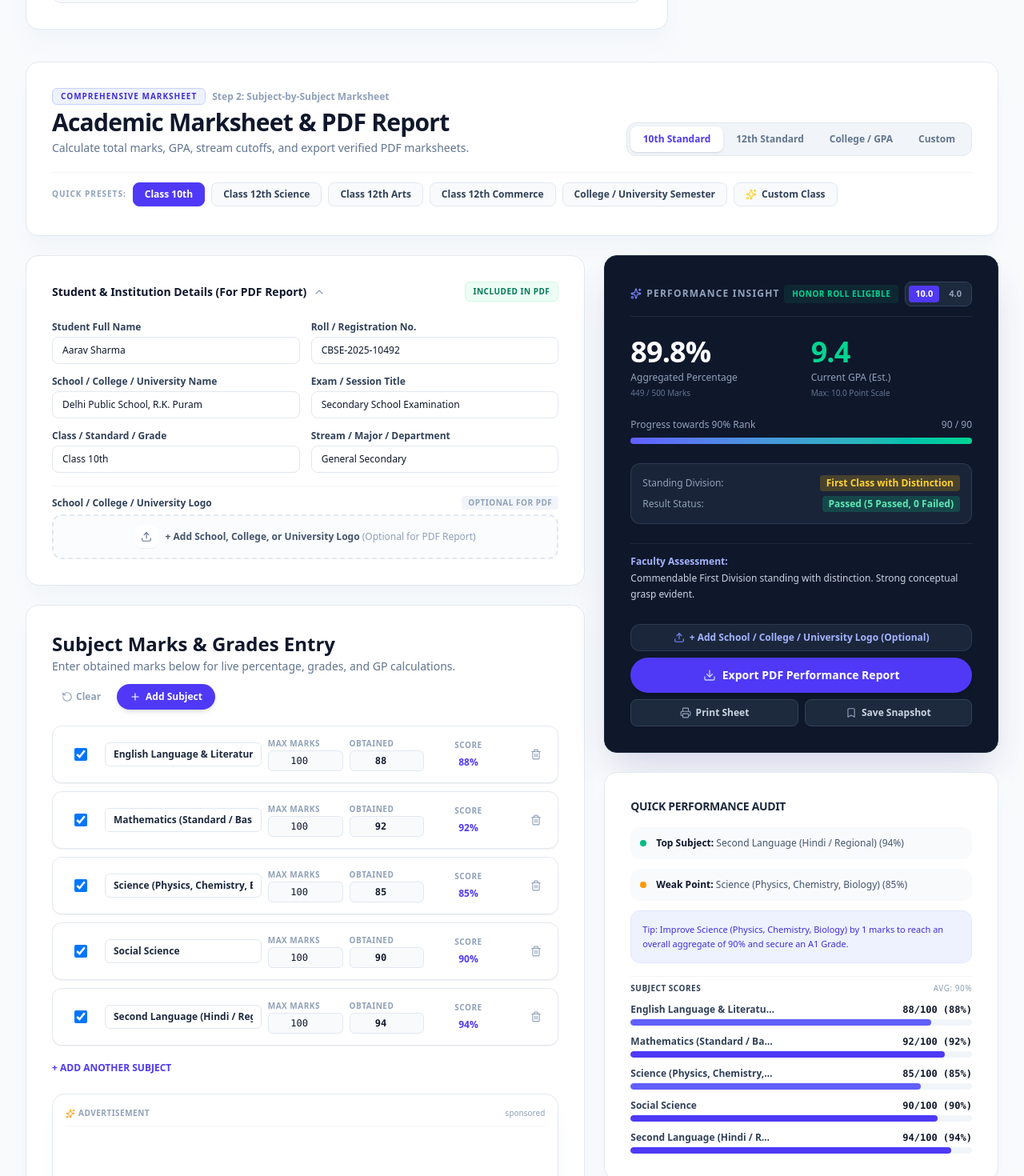
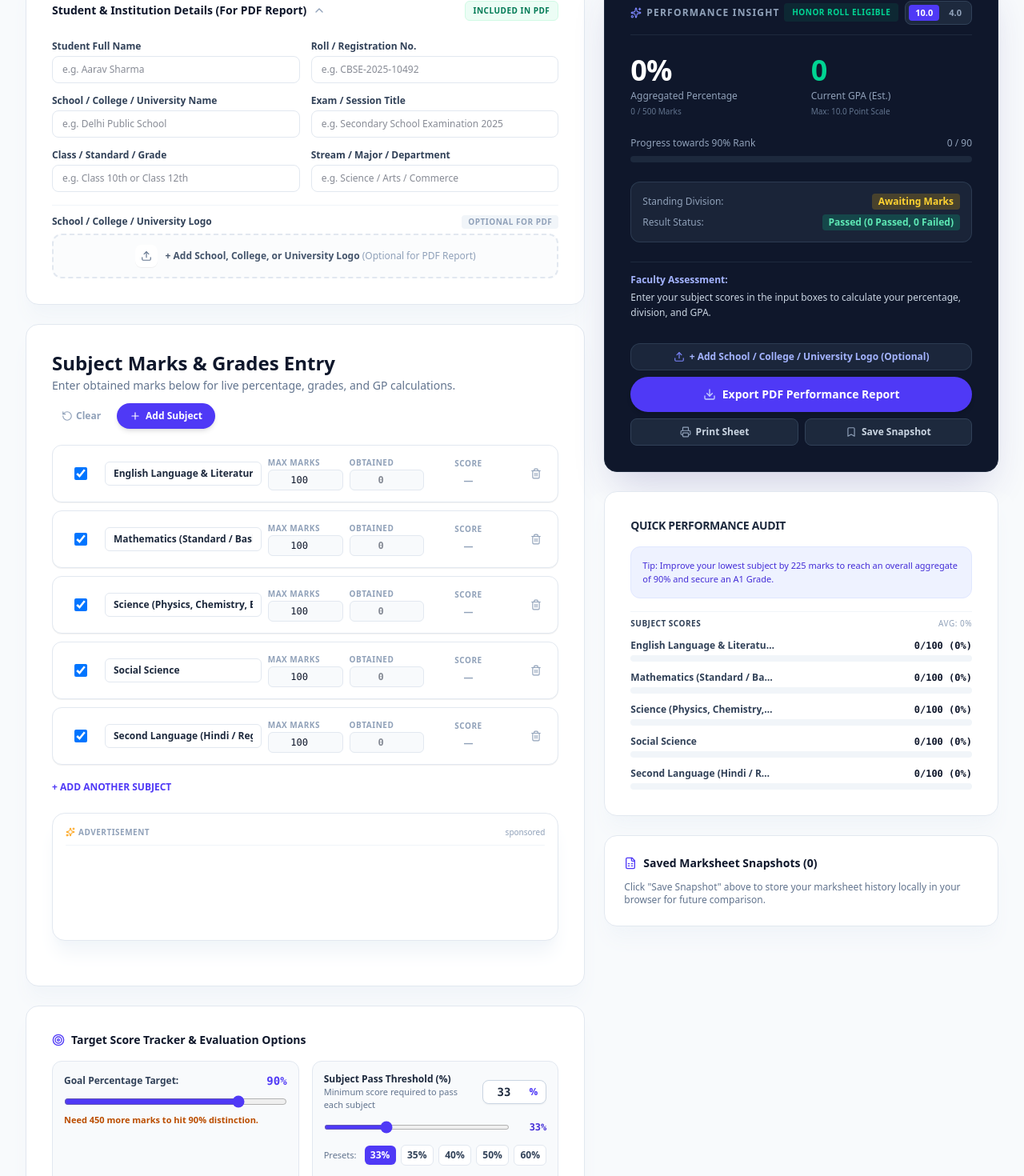
Before and after one commit to learner-suresh/result_persentage_calculator, a React (Vite) app: page / in a window 1280 px wide. Shown: the part 920-2390 px from the top of the page at 80% size. Built offline with nearby package versions, Linux system fonts and the light colour scheme.

Commit message:
feat: make marks inputs optional and reset initial state
Update `obtainedMarks` to allow empty values, reset default student data, and adjust calculator logic to handle empty input states gracefully.

```diff
--- a/src/components/Dashboard.tsx
+++ b/src/components/Dashboard.tsx
@@ -51,13 +51,13 @@ export function Dashboard() {
 
   // Student metadata
   const [studentInfo, setStudentInfo] = useState<StudentInfo>({
-    studentName: 'Aarav Sharma',
-    rollNumber: 'CBSE-2025-10492',
-    standard: 'Class 10th',
-    streamOrMajor: 'General Secondary',
-    institutionName: 'Delhi Public School, R.K. Puram',
-    academicYear: '2025–2026',
-    examTitle: 'Secondary School Examination',
+    studentName: '',
+    rollNumber: '',
+    standard: '',
+    streamOrMajor: '',
+    institutionName: '',
+    academicYear: '',
+    examTitle: '',
   });
 
   // Subjects state
@@ -67,7 +67,7 @@ export function Dashboard() {
       id: `sub-${idx}-${Date.now()}`,
       name: s.name,
       maxMarks: s.maxMarks,
-      obtainedMarks: s.obtainedMarks,
+      obtainedMarks: s.obtainedMarks ?? '',
       credits: s.credits || 1,
       included: true,
     }));
@@ -96,7 +96,7 @@ export function Dashboard() {
         id: `sub-${idx}-${Date.now()}`,
         name: s.name,
         maxMarks: s.maxMarks,
-        obtainedMarks: s.obtainedMarks,
+        obtainedMarks: s.obtainedMarks ?? '',
         credits: s.credits || (preset.standard === 'college' ? 3 : 1),
         included: true,
       }))
@@ -178,10 +178,10 @@ export function Dashboard() {
       // Custom standard
       setActivePresetId('custom-class');
       setSubjects([
-        { id: `sub-1-${Date.now()}`, name: 'Subject 1', maxMarks: 100, obtainedMarks: 85, included: true },
-        { id: `sub-2-${Date.now()}`, name: 'Subject 2', maxMarks: 100, obtainedMarks: 78, included: true },
-        { id: `sub-3-${Date.now()}`, name: 'Subject 3', maxMarks: 100, obtainedMarks: 92, included: true },
-        { id: `sub-4-${Date.now()}`, name: 'Subject 4', maxMarks: 100, obtainedMarks: 88, included: true },
+        { id: `sub-1-${Date.now()}`, name: 'Subject 1', maxMarks: 100, obtainedMarks: '', included: true },
+        { id: `sub-2-${Date.now()}`, name: 'Subject 2', maxMarks: 100, obtainedMarks: '', included: true },
+        { id: `sub-3-${Date.now()}`, name: 'Subject 3', maxMarks: 100, obtainedMarks: '', included: true },
+        { id: `sub-4-${Date.now()}`, name: 'Subject 4', maxMarks: 100, obtainedMarks: '', included: true },
       ]);
       setStudentInfo((prev) => ({
         ...prev,
@@ -252,7 +252,7 @@ export function Dashboard() {
       id: `sub-${Date.now()}`,
       name: `Subject ${subjects.length + 1}`,
       maxMarks: 100,
-      obtainedMarks: 75,
+      obtainedMarks: '',
       credits: standard === 'college' ? 3 : 1,
       included: true,
     };
@@ -273,7 +273,7 @@ export function Dashboard() {
     setSubjects(
       subjects.map((s) => ({
         ...s,
-        obtainedMarks: 0,
+        obtainedMarks: '',
       }))
     );
   };
@@ -298,7 +298,7 @@ export function Dashboard() {
         colors: ['#3b82f6', '#10b981', '#f59e0b', '#6366f1'],
       });
     }
-    generatePerformanceReportPDF(studentInfo, subjects, result);
+    generatePerformanceReportPDF(studentInfo, subjects, result, passThreshold);
   };
 
   // Save report to history
@@ -548,9 +548,39 @@ export function Dashboard() {
                   <ChevronDown className="w-4 h-4 text-slate-400" />
                 )}
               </button>
-              <span className="text-[10px] font-bold uppercase tracking-wider text-emerald-700 bg-emerald-50 px-2.5 py-1 rounded-md border border-emerald-100">
-                Included in PDF
-              </span>
+              <div className="flex items-center gap-2">
+                {Boolean(
+                  studentInfo.studentName ||
+                    studentInfo.rollNumber ||
+                    studentInfo.institutionName ||
+                    studentInfo.examTitle ||
+                    studentInfo.standard ||
+                    studentInfo.streamOrMajor ||
+                    studentInfo.institutionLogo
+                ) && (
+                  <button
+                    type="button"
+                    onClick={() =>
+                      setStudentInfo({
+                        studentName: '',
+                        rollNumber: '',
+                        standard: '',
+                        streamOrMajor: '',
+                        institutionName: '',
+                        academicYear: '',
+                        examTitle: '',
+                        institutionLogo: undefined,
+                      })
+                    }
+                    className="text-[11px] font-semibold text-slate-500 hover:text-rose-600 px-2 py-0.5 rounded transition cursor-pointer"
+                  >
+                    Clear All
+                  </button>
+                )}
+                <span className="text-[10px] font-bold uppercase tracking-wider text-emerald-700 bg-emerald-50 px-2.5 py-1 rounded-md border border-emerald-100">
+                  Included in PDF
+                </span>
+              </div>
             </div>
 
             {showStudentDetails && (
@@ -566,7 +596,7 @@ export function Dashboard() {
                       value={studentInfo.studentName}
                       onChange={(e) => setStudentInfo({ ...studentInfo, studentName: e.target.value })}
                       className="w-full px-3 py-2 rounded-lg border border-slate-200 focus:ring-2 ring-indigo-500/20 focus:border-indigo-500 focus:outline-hidden text-slate-900 font-medium"
-                      placeholder="Candidate Name"
+                      placeholder="e.g. Aarav Sharma"
                     />
                   </div>
 
@@ -580,7 +610,7 @@ export function Dashboard() {
                       value={studentInfo.rollNumber}
                       onChange={(e) => setStudentInfo({ ...studentInfo, rollNumber: e.target.value })}
                       className="w-full px-3 py-2 rounded-lg border border-slate-200 focus:ring-2 ring-indigo-500/20 focus:border-indigo-500 focus:outline-hidden text-slate-900 font-medium"
-                      placeholder="e.g. 104928"
+                      placeholder="e.g. CBSE-2025-10492"
                     />
                   </div>
 
@@ -594,7 +624,7 @@ export function Dashboard() {
                       value={studentInfo.institutionName}
                       onChange={(e) => setStudentInfo({ ...studentInfo, institutionName: e.target.value })}
                       className="w-full px-3 py-2 rounded-lg border border-slate-200 focus:ring-2 ring-indigo-500/20 focus:border-indigo-500 focus:outline-hidden text-slate-900 font-medium"
-                      placeholder="Institution Name"
+                      placeholder="e.g. Delhi Public School"
                     />
                   </div>
 
@@ -608,7 +638,7 @@ export function Dashboard() {
                       value={studentInfo.examTitle}
                       onChange={(e) => setStudentInfo({ ...studentInfo, examTitle: e.target.value })}
                       className="w-full px-3 py-2 rounded-lg border border-slate-200 focus:ring-2 ring-indigo-500/20 focus:border-indigo-500 focus:outline-hidden text-slate-900 font-medium"
-                      placeholder="e.g. Class 10 Board 2025"
+                      placeholder="e.g. Secondary School Examination 2025"
                     />
                   </div>
 
@@ -622,7 +652,7 @@ export function Dashboard() {
                       value={studentInfo.standard}
                       onChange={(e) => setStudentInfo({ ...studentInfo, standard: e.target.value })}
                       className="w-full px-3 py-2 rounded-lg border border-slate-200 focus:ring-2 ring-indigo-500/20 focus:border-indigo-500 focus:outline-hidden text-slate-900 font-medium"
-                      placeholder="e.g. Class 10th or Class 8th"
+                      placeholder="e.g. Class 10th or Class 12th"
                     />
                   </div>
 
@@ -636,7 +666,7 @@ export function Dashboard() {
                       value={studentInfo.streamOrMajor}
                       onChange={(e) => setStudentInfo({ ...studentInfo, streamOrMajor: e.target.value })}
                       className="w-full px-3 py-2 rounded-lg border border-slate-200 focus:ring-2 ring-indigo-500/20 focus:border-indigo-500 focus:outline-hidden text-slate-900 font-medium"
-                      placeholder="e.g. Science / Arts / General"
+                      placeholder="e.g. Science / Arts / Commerce"
                     />
                   </div>
                 </div>
@@ -820,7 +850,11 @@ export function Dashboard() {
                           min="0"
                           max="1000"
                           value={sub.obtainedMarks}
-                          onChange={(e) => updateSubject(sub.id, 'obtainedMarks', Number(e.target.value))}
+                          onChange={(e) => {
+                            const val = e.target.value;
+                            updateSubject(sub.id, 'obtainedMarks', val === '' ? '' : Number(val));
+                          }}
+                          placeholder="0"
                           className={`w-full px-2 py-1 text-xs text-center font-bold font-mono rounded-md border focus:outline-hidden ${
                             isOverMax
                               ? 'border-rose-400 text-rose-700 bg-rose-50'
@@ -850,8 +884,21 @@ export function Dashboard() {
                           <span className="block text-[10px] uppercase tracking-wider text-slate-400 font-bold">
                             Score
                           </span>
-                          <span className="inline-block text-xs font-bold text-indigo-600">
-                            {pct}%
+                          <span
+                            className={`inline-block text-xs font-bold ${
+                              sub.obtainedMarks === ''
+                                ? 'text-slate-400'
+                                : pct >= passThreshold
+                                ? 'text-indigo-600'
+                                : 'text-rose-600'
+                            }`}
+                            title={
+                              sub.obtainedMarks !== '' && pct < passThreshold
+                                ? `Below pass threshold (${passThreshold}%)`
+                                : undefined
+                            }
+                          >
+                            {sub.obtainedMarks === '' ? '—' : `${pct}%`}
                           </span>
                         </div>
                       )}
@@ -933,21 +980,75 @@ export function Dashboard() {
               </div>
 
               {/* Passing Threshold Setting */}
-              <div className="bg-slate-50 p-3.5 rounded-xl border border-slate-200 space-y-2">
-                <div className="flex justify-between items-center font-semibold">
-                  <span className="text-slate-700">Subject Pass Threshold:</span>
-                  <span className="font-bold text-slate-800 font-mono">{passThreshold}%</span>
+              <div className="bg-slate-50 p-3.5 rounded-xl border border-slate-200 space-y-3">
+                <div className="flex justify-between items-center gap-2">
+                  <div>
+                    <label htmlFor="pass-threshold-input" className="block text-xs font-bold text-slate-800">
+                      Subject Pass Threshold (%)
+                    </label>
+                    <span className="text-[11px] text-slate-500">
+                      Minimum score required to pass each subject
+                    </span>
+                  </div>
+                  <div className="flex items-center bg-white px-2.5 py-1 rounded-lg border border-slate-300 shadow-xs focus-within:ring-2 focus-within:ring-indigo-500 focus-within:border-indigo-500">
+                    <input
+                      id="pass-threshold-input"
+                      type="number"
+                      min="1"
+                      max="100"
+                      step="1"
+                      value={passThreshold === 0 ? '' : passThreshold}
+                      onChange={(e) => {
+                        const val = e.target.value;
+                        if (val === '') {
+                          setPassThreshold(0);
+                        } else {
+                          const num = Number(val);
+                          if (!isNaN(num)) {
+                            setPassThreshold(Math.max(0, Math.min(100, Math.round(num))));
+                          }
+                        }
+                      }}
+                      onBlur={() => {
+                        if (passThreshold <= 0) setPassThreshold(33);
+                      }}
+                      placeholder="33"
+                      className="w-12 text-center text-sm font-bold font-mono text-slate-800 focus:outline-hidden"
+                      aria-label="Custom subject pass threshold percentage"
+                    />
+                    <span className="text-xs font-bold text-indigo-600">%</span>
+                  </div>
                 </div>
-                <div className="flex items-center gap-2 pt-1">
-                  {[33, 35, 40, 50].map((val) => (
+
+                {/* Range Slider */}
+                <div className="flex items-center gap-3">
+                  <input
+                    type="range"
+                    min="1"
+                    max="100"
+                    step="1"
+                    value={passThreshold || 33}
+                    onChange={(e) => setPassThreshold(Number(e.target.value))}
+                    className="w-full accent-indigo-600 cursor-pointer h-1.5 bg-slate-200 rounded-lg"
+                    aria-label="Pass threshold percentage slider"
+                  />
+                  <span className="text-xs font-mono font-bold text-indigo-700 min-w-[34px] text-right">
+                    {passThreshold}%
+                  </span>
+                </div>
+
+                {/* Quick Presets */}
+                <div className="flex items-center gap-1.5 pt-0.5">
+                  <span className="text-[11px] font-medium text-slate-500 mr-1">Presets:</span>
+                  {[33, 35, 40, 50, 60].map((val) => (
                     <button
                       key={val}
                       type="button"
                       onClick={() => setPassThreshold(val)}
-                      className={`flex-1 py-1.5 rounded-lg text-xs font-bold transition ${
+                      className={`flex-1 py-1 rounded-md text-xs font-bold transition ${
                         passThreshold === val
                           ? 'bg-indigo-600 text-white shadow-xs'
-                          : 'bg-white text-slate-700 border border-slate-200 hover:bg-slate-100'
+                          : 'bg-white text-slate-700 border border-slate-200 hover:bg-slate-100 hover:border-slate-300'
                       }`}
                     >
                       {val}%
@@ -955,7 +1056,7 @@ export function Dashboard() {
                   ))}
                 </div>
                 <p className="text-[10px] text-slate-500">
-                  (CBSE/ICSE typically requires 33%; degree subjects often require 40%–50%).
+                  CBSE/ICSE boards use 33%, State boards usually use 35%, and colleges typically require 40%–50%.
                 </p>
               </div>
             </div>
--- a/src/data/presets.ts
+++ b/src/data/presets.ts
@@ -9,11 +9,11 @@ export const PRESET_TEMPLATES: PresetTemplate[] = [
     defaultExamTitle: 'Secondary School Examination (Class X)',
     defaultStream: 'General Secondary',
     subjects: [
-      { name: 'English Language & Literature', maxMarks: 100, obtainedMarks: 88, included: true },
-      { name: 'Mathematics (Standard / Basic)', maxMarks: 100, obtainedMarks: 92, included: true },
-      { name: 'Science (Physics, Chemistry, Biology)', maxMarks: 100, obtainedMarks: 85, included: true },
-      { name: 'Social Science', maxMarks: 100, obtainedMarks: 90, included: true },
-      { name: 'Second Language (Hindi / Regional)', maxMarks: 100, obtainedMarks: 94, included: true },
+      { name: 'English Language & Literature', maxMarks: 100, obtainedMarks: '', included: true },
+      { name: 'Mathematics (Standard / Basic)', maxMarks: 100, obtainedMarks: '', included: true },
+      { name: 'Science (Physics, Chemistry, Biology)', maxMarks: 100, obtainedMarks: '', included: true },
+      { name: 'Social Science', maxMarks: 100, obtainedMarks: '', included: true },
+      { name: 'Second Language (Hindi / Regional)', maxMarks: 100, obtainedMarks: '', included: true },
     ],
   },
   {
@@ -24,11 +24,11 @@ export const PRESET_TEMPLATES: PresetTemplate[] = [
     defaultExamTitle: 'Senior School Certificate Examination (Class XII)',
     defaultStream: 'Science (PCM / PCB)',
     subjects: [
-      { name: 'English Core', maxMarks: 100, obtainedMarks: 88, included: true },
-      { name: 'Physics (Theory + Practical)', maxMarks: 100, obtainedMarks: 86, included: true },
-      { name: 'Chemistry (Theory + Practical)', maxMarks: 100, obtainedMarks: 89, included: true },
-      { name: 'Mathematics / Biology', maxMarks: 100, obtainedMarks: 92, included: true },
-      { name: 'Computer Science / Physical Education', maxMarks: 100, obtainedMarks: 94, included: true },
+      { name: 'English Core', maxMarks: 100, obtainedMarks: '', included: true },
+      { name: 'Physics (Theory + Practical)', maxMarks: 100, obtainedMarks: '', included: true },
+      { name: 'Chemistry (Theory + Practical)', maxMarks: 100, obtainedMarks: '', included: true },
+      { name: 'Mathematics / Biology', maxMarks: 100, obtainedMarks: '', included: true },
+      { name: 'Computer Science / Physical Education', maxMarks: 100, obtainedMarks: '', included: true },
     ],
   },
   {
@@ -39,11 +39,11 @@ export const PRESET_TEMPLATES: PresetTemplate[] = [
     defaultExamTitle: 'Senior School Certificate Examination (Class XII)',
     defaultStream: 'Arts & Humanities',
     subjects: [
-      { name: 'English Core', maxMarks: 100, obtainedMarks: 89, included: true },
-      { name: 'History', maxMarks: 100, obtainedMarks: 87, included: true },
-      { name: 'Political Science', maxMarks: 100, obtainedMarks: 91, included: true },
-      { name: 'Geography / Sociology', maxMarks: 100, obtainedMarks: 86, included: true },
-      { name: 'Economics / Psychology', maxMarks: 100, obtainedMarks: 93, included: true },
+      { name: 'English Core', maxMarks: 100, obtainedMarks: '', included: true },
+      { name: 'History', maxMarks: 100, obtainedMarks: '', included: true },
+      { name: 'Political Science', maxMarks: 100, obtainedMarks: '', included: true },
+      { name: 'Geography / Sociology', maxMarks: 100, obtainedMarks: '', included: true },
+      { name: 'Economics / Psychology', maxMarks: 100, obtainedMarks: '', included: true },
     ],
   },
   {
@@ -54,11 +54,11 @@ export const PRESET_TEMPLATES: PresetTemplate[] = [
     defaultExamTitle: 'Senior School Certificate Examination (Class XII)',
     defaultStream: 'Commerce',
     subjects: [
-      { name: 'English Core', maxMarks: 100, obtainedMarks: 88, included: true },
-      { name: 'Accountancy', maxMarks: 100, obtainedMarks: 92, included: true },
-      { name: 'Business Studies', maxMarks: 100, obtainedMarks: 90, included: true },
-      { name: 'Economics', maxMarks: 100, obtainedMarks: 89, included: true },
-      { name: 'Applied Mathematics / Informatics Practices', maxMarks: 100, obtainedMarks: 85, included: true },
+      { name: 'English Core', maxMarks: 100, obtainedMarks: '', included: true },
+      { name: 'Accountancy', maxMarks: 100, obtainedMarks: '', included: true },
+      { name: 'Business Studies', maxMarks: 100, obtainedMarks: '', included: true },
+      { name: 'Economics', maxMarks: 100, obtainedMarks: '', included: true },
+      { name: 'Applied Mathematics / Informatics Practices', maxMarks: 100, obtainedMarks: '', included: true },
     ],
   },
   {
@@ -69,12 +69,12 @@ export const PRESET_TEMPLATES: PresetTemplate[] = [
     defaultExamTitle: 'End Semester University Examination',
     defaultStream: 'Undergraduate / Postgraduate',
     subjects: [
-      { name: 'Core Course I', maxMarks: 100, obtainedMarks: 88, credits: 4, included: true },
-      { name: 'Core Course II', maxMarks: 100, obtainedMarks: 82, credits: 4, included: true },
-      { name: 'Core Course III', maxMarks: 100, obtainedMarks: 91, credits: 3, included: true },
-      { name: 'Department Elective', maxMarks: 100, obtainedMarks: 85, credits: 3, included: true },
-      { name: 'Practical / Laboratory', maxMarks: 100, obtainedMarks: 95, credits: 2, included: true },
-      { name: 'Seminar / Project Viva', maxMarks: 100, obtainedMarks: 90, credits: 1, included: true },
+      { name: 'Core Course I', maxMarks: 100, obtainedMarks: '', credits: 4, included: true },
+      { name: 'Core Course II', maxMarks: 100, obtainedMarks: '', credits: 4, included: true },
+      { name: 'Core Course III', maxMarks: 100, obtainedMarks: '', credits: 3, included: true },
+      { name: 'Department Elective', maxMarks: 100, obtainedMarks: '', credits: 3, included: true },
+      { name: 'Practical / Laboratory', maxMarks: 100, obtainedMarks: '', credits: 2, included: true },
+      { name: 'Seminar / Project Viva', maxMarks: 100, obtainedMarks: '', credits: 1, included: true },
     ],
   },
   {
@@ -85,11 +85,11 @@ export const PRESET_TEMPLATES: PresetTemplate[] = [
     defaultExamTitle: 'Annual Assessment Examination 2025',
     defaultStream: 'Custom Curriculum',
     subjects: [
-      { name: 'Subject 1', maxMarks: 100, obtainedMarks: 85, included: true },
-      { name: 'Subject 2', maxMarks: 100, obtainedMarks: 80, included: true },
-      { name: 'Subject 3', maxMarks: 100, obtainedMarks: 90, included: true },
-      { name: 'Subject 4', maxMarks: 100, obtainedMarks: 75, included: true },
-      { name: 'Subject 5', maxMarks: 100, obtainedMarks: 88, included: true },
+      { name: 'Subject 1', maxMarks: 100, obtainedMarks: '', included: true },
+      { name: 'Subject 2', maxMarks: 100, obtainedMarks: '', included: true },
+      { name: 'Subject 3', maxMarks: 100, obtainedMarks: '', included: true },
+      { name: 'Subject 4', maxMarks: 100, obtainedMarks: '', included: true },
+      { name: 'Subject 5', maxMarks: 100, obtainedMarks: '', included: true },
     ],
   },
 ];
--- a/src/types.ts
+++ b/src/types.ts
@@ -6,7 +6,7 @@ export interface SubjectItem {
   id: string;
   name: string;
   maxMarks: number;
-  obtainedMarks: number;
+  obtainedMarks: number | '';
   credits?: number; // For college GPA
   gradePoint?: number; // 0 - 10 or 0 - 4
   letterGrade?: string;
@@ -53,7 +53,7 @@ export interface PresetTemplate {
   subjects: Array<{
     name: string;
     maxMarks: number;
-    obtainedMarks: number;
+    obtainedMarks?: number | '';
     credits?: number;
     included?: boolean;
   }>;
--- a/src/utils/calculator.ts
+++ b/src/utils/calculator.ts
@@ -45,6 +45,31 @@ export function calculateAcademicStanding(
       lowestSubject: null,
       averageMarks: 0,
       feedbackRemarks: 'Please enter your subject marks to calculate results.',
+    };
+  }
+
+  const hasEnteredAnyMarks = activeSubjects.some(
+    (s) => s.obtainedMarks !== '' && s.obtainedMarks !== undefined
+  );
+
+  if (!hasEnteredAnyMarks) {
+    const totalMaxPossible = activeSubjects.reduce((acc, s) => acc + (Number(s.maxMarks) || 100), 0);
+    return {
+      totalObtained: 0,
+      totalMax: totalMaxPossible,
+      percentage: 0,
+      gpa: 0,
+      gpaScale,
+      letterGrade: '—',
+      division: 'Awaiting Marks',
+      divisionColor: 'text-slate-500 bg-slate-100 border-slate-200',
+      resultStatus: 'Passed',
+      passedCount: 0,
+      failedCount: 0,
+      highestSubject: null,
+      lowestSubject: null,
+      averageMarks: 0,
+      feedbackRemarks: 'Enter your subject scores in the input boxes to calculate your percentage, division, and GPA.',
     };
   }
 
--- a/src/utils/pdfGenerator.ts
+++ b/src/utils/pdfGenerator.ts
@@ -6,7 +6,8 @@ import { getGradeDetails } from './calculator';
 export function generatePerformanceReportPDF(
   studentInfo: StudentInfo,
   subjects: SubjectItem[],
-  result: CalculationResult
+  result: CalculationResult,
+  passThresholdPercent: number = 33
 ) {
   const doc = new jsPDF({
     orientation: 'portrait',
@@ -144,7 +145,7 @@ export function generatePerformanceReportPDF(
     const max = Math.max(1, Number(sub.maxMarks) || 100);
     const pct = (obtained / max) * 100;
     const grade = getGradeDetails(pct);
-    const status = pct >= 33 ? 'PASSED' : 'FAIL';
+    const status = pct >= passThresholdPercent ? 'PASSED' : 'FAIL';
     const credits = sub.credits ? `${sub.credits}` : '-';
 
     return [
```
Also changed, not shown: src/components/FirstPlacePercentageCalculator.tsx (+25 -11 lines).
